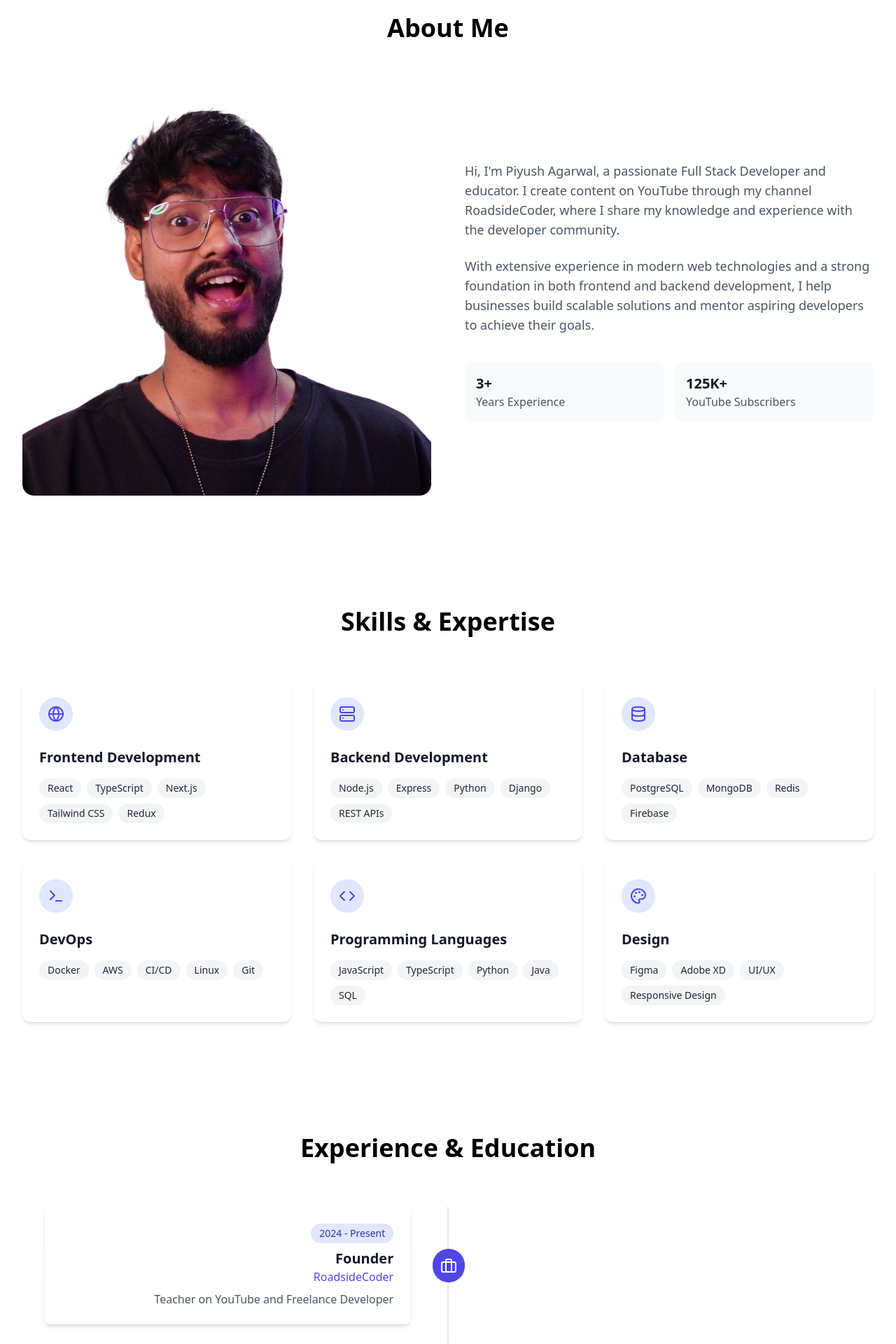
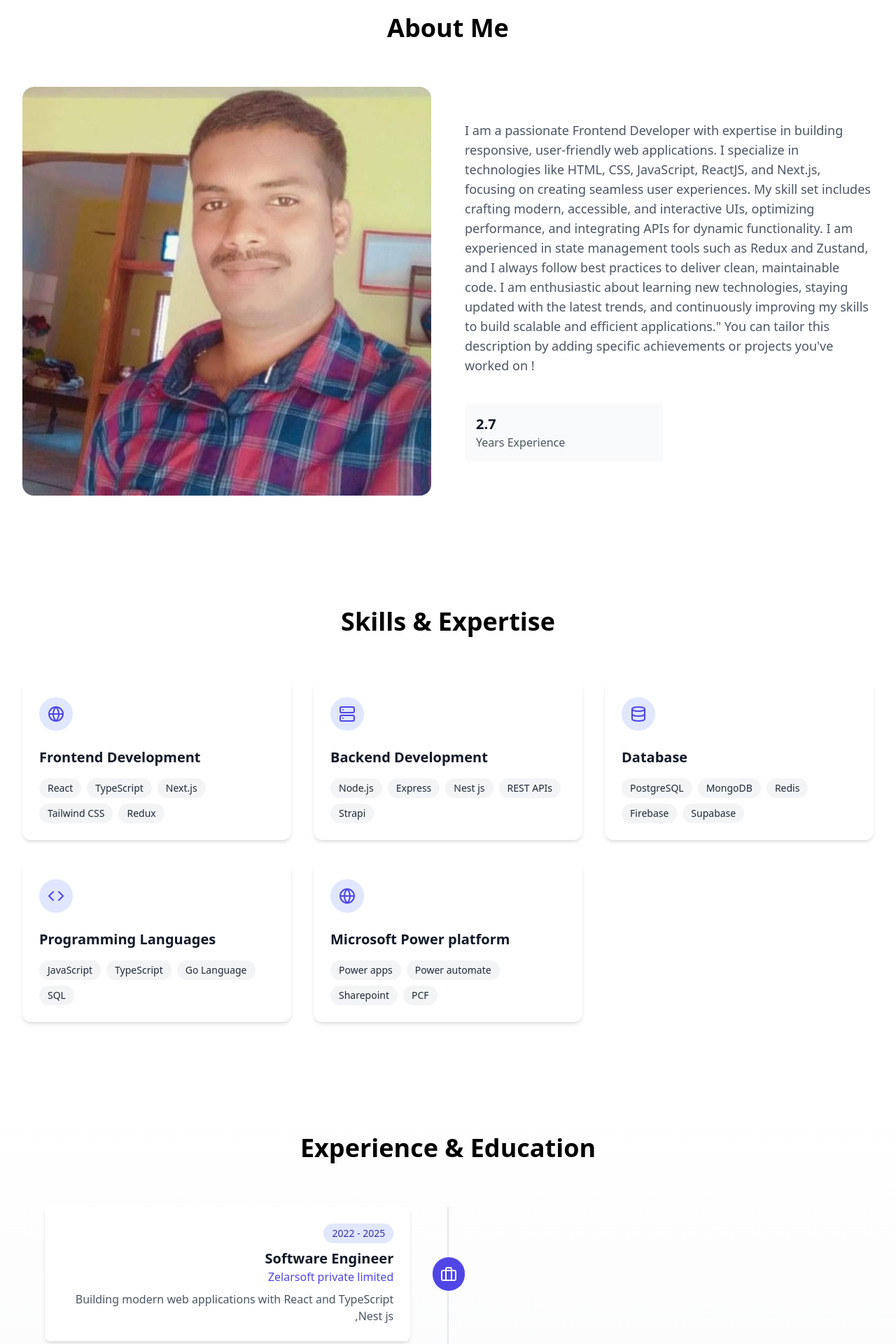
Before and after one commit to vamshiarsam/portfolio, a React (Vite) app: page / in a window 1280 px wide. Shown: the part 860-2780 px from the top of the page at 70% size. Built offline with nearby package versions, Linux system fonts and the light colour scheme.

Commit message:
first commit

```diff
--- a/src/components/About.tsx
+++ b/src/components/About.tsx
@@ -27,39 +27,42 @@ export default function About() {
             variants={fadeInUp}
           >
             <img
-              src="/piyush.png"
+              src="/port.jpeg"
               alt="Piyush Agarwal"
-              className="w-full h-full object-cover rounded-2xl"
+              className="w-full  rounded-2xl"
             />
           </motion.div>
 
           <motion.div className="space-y-6" variants={staggerContainer}>
             <motion.p className="text-lg text-gray-600" variants={fadeInUp}>
-              Hi, I'm Piyush Agarwal, a passionate Full Stack Developer and
-              educator. I create content on YouTube through my channel
-              RoadsideCoder, where I share my knowledge and experience with the
-              developer community.
+              I am a passionate Frontend Developer with expertise in building responsive, user-friendly web applications. I specialize in technologies like HTML, CSS, JavaScript, ReactJS, and Next.js, focusing on creating seamless user experiences.
+
+              My skill set includes crafting modern, accessible, and interactive UIs, optimizing performance, and integrating APIs for dynamic functionality. I am experienced in state management tools such as Redux and Zustand, and I always follow best practices to deliver clean, maintainable code.
+
+              I am enthusiastic about learning new technologies, staying updated with the latest trends, and continuously improving my skills to build scalable and efficient applications."
+
+              You can tailor this description by adding specific achievements or projects you've worked on !
             </motion.p>
 
-            <motion.p className="text-lg text-gray-600" variants={fadeInUp}>
+            {/* <motion.p className="text-lg text-gray-600" variants={fadeInUp}>
               With extensive experience in modern web technologies and a strong
               foundation in both frontend and backend development, I help
               businesses build scalable solutions and mentor aspiring developers
               to achieve their goals.
-            </motion.p>
+            </motion.p> */}
 
             <motion.div
               className="grid grid-cols-2 gap-4 pt-4"
               variants={fadeInUp}
             >
               <div className="p-4 bg-gray-50 rounded-lg">
-                <h3 className="font-bold text-xl text-gray-900">3+</h3>
+                <h3 className="font-bold text-xl text-gray-900">2.7</h3>
                 <p className="text-gray-600">Years Experience</p>
               </div>
-              <div className="p-4 bg-gray-50 rounded-lg">
+              {/* <div className="p-4 bg-gray-50 rounded-lg">
                 <h3 className="font-bold text-xl text-gray-900">125K+</h3>
                 <p className="text-gray-600">YouTube Subscribers</p>
-              </div>
+              </div> */}
             </motion.div>
           </motion.div>
         </motion.div>
--- a/src/components/Contact.tsx
+++ b/src/components/Contact.tsx
@@ -71,7 +71,7 @@ export default function Contact() {
                 </div>
                 <div>
                   <p className="text-sm text-gray-600">Email</p>
-                  <p className="text-gray-900 font-medium">contact@roadsidecoder.com</p>
+                  <p className="text-gray-900 font-medium">arsam.vamshi@gmail.com</p>
                 </div>
               </motion.div>
 
@@ -84,14 +84,14 @@ export default function Contact() {
                 </div>
                 <div>
                   <p className="text-sm text-gray-600">Location</p>
-                  <p className="text-gray-900 font-medium">Bangalore, India</p>
+                  <p className="text-gray-900 font-medium">Hyderabad, India</p>
                 </div>
               </motion.div>
             </div>
           </motion.div>
 
           {/* Contact Form */}
-          <motion.form
+          {/* <motion.form
             ref={formRef}
             onSubmit={handleSubmit}
             className="space-y-6"
@@ -152,7 +152,7 @@ export default function Contact() {
                 </>
               )}
             </motion.button>
-          </motion.form>
+          </motion.form> */}
         </motion.div>
       </div>
     </section>
--- a/src/components/Footer.tsx
+++ b/src/components/Footer.tsx
@@ -6,7 +6,7 @@ export default function Footer() {
       <div className="max-w-7xl mx-auto px-4 sm:px-6 lg:px-8">
         <div className="flex flex-col md:flex-row justify-between items-center">
           <div className="mb-8 md:mb-0">
-            <h3 className="text-2xl font-bold mb-2">Your Name</h3>
+            <h3 className="text-2xl font-bold mb-2">Arsam Vamshi</h3>
             <p className="text-gray-400">Building digital experiences</p>
           </div>
 
@@ -20,7 +20,7 @@ export default function Footer() {
               <Github className="w-6 h-6" />
             </a>
             <a
-              href="https://linkedin.com"
+              href="https://www.linkedin.com/feed/"
               target="_blank"
               rel="noopener noreferrer"
               className="text-gray-400 hover:text-white transition-colors"
@@ -36,7 +36,7 @@ export default function Footer() {
               <Twitter className="w-6 h-6" />
             </a>
             <a
-              href="mailto:your.email@example.com"
+              href="arsam.vamshi@gmail.com"
               className="text-gray-400 hover:text-white transition-colors"
             >
               <Mail className="w-6 h-6" />
@@ -45,7 +45,7 @@ export default function Footer() {
         </div>
 
         <div className="mt-8 pt-8 border-t border-gray-800 text-center text-gray-400">
-          <p>© {new Date().getFullYear()} Your Name. All rights reserved.</p>
+          <p>© {new Date().getFullYear()}  All rights reserved.</p>
         </div>
       </div>
     </footer>
--- a/src/components/Projects.tsx
+++ b/src/components/Projects.tsx
@@ -6,11 +6,12 @@ import ProjectModal from './ProjectModal';
 import type { ProjectItem } from '../types';
 
 export default function Projects() {
-  const [selectedProject, setSelectedProject] = useState<ProjectItem | null>(null);
+  // const [selectedProject, setSelectedProject] = useState<ProjectItem | null>(null);
 
   return (
-    <section id="projects" className="py-20 bg-white">
-      <div className="max-w-7xl mx-auto px-4 sm:px-6 lg:px-8">
+    <section id="projects" className="">
+        {/* <section id="projects" className="py-20 bg-white"></section> */}
+      {/* <div className="max-w-7xl mx-auto px-4 sm:px-6 lg:px-8">
         <motion.h2
           className="text-3xl md:text-4xl font-bold text-center mb-16"
           initial={{ opacity: 0, y: 20 }}
@@ -93,13 +94,13 @@ export default function Projects() {
             </motion.div>
           ))}
         </motion.div>
-      </div>
+      </div> */}
 
-      <ProjectModal
+      {/* <ProjectModal
         project={selectedProject!}
         isOpen={!!selectedProject}
         onClose={() => setSelectedProject(null)}
-      />
+      /> */}
     </section>
   );
 }
--- a/src/components/Skills.tsx
+++ b/src/components/Skills.tsx
@@ -3,6 +3,7 @@ import { motion } from 'framer-motion';
 import { fadeInUp, staggerContainer } from '../utils/animations';
 
 const skills = [
+
   {
     category: 'Frontend Development',
     icon: Globe,
@@ -11,28 +12,28 @@ const skills = [
   {
     category: 'Backend Development',
     icon: Server,
-    skills: ['Node.js', 'Express', 'Python', 'Django', 'REST APIs'],
+    skills: ['Node.js', 'Express', 'Nest js', 'REST APIs','Strapi'],
   },
   {
     category: 'Database',
     icon: Database,
-    skills: ['PostgreSQL', 'MongoDB', 'Redis', 'Firebase'],
-  },
-  {
-    category: 'DevOps',
-    icon: Terminal,
-    skills: ['Docker', 'AWS', 'CI/CD', 'Linux', 'Git'],
+    skills: ['PostgreSQL', 'MongoDB', 'Redis', 'Firebase','Supabase'],
   },
   {
     category: 'Programming Languages',
     icon: Code,
-    skills: ['JavaScript', 'TypeScript', 'Python', 'Java', 'SQL'],
+    skills: ['JavaScript', 'TypeScript', 'Go Language','SQL'],
   },
   {
-    category: 'Design',
-    icon: Palette,
-    skills: ['Figma', 'Adobe XD', 'UI/UX', 'Responsive Design'],
+    category: 'Microsoft Power platform',
+    icon: Globe,
+    skills: ['Power apps', 'Power automate', 'Sharepoint',  'PCF'],
   },
+  // {
+  //   category: 'Design',
+  //   icon: Palette,
+  //   skills: ['Figma', 'Adobe XD', 'UI/UX', 'Responsive Design'],
+  // },
 ];
 
 export default function Skills() {
--- a/src/data/timeline.ts
+++ b/src/data/timeline.ts
@@ -1,46 +1,46 @@
 import { TimelineItem } from '../types';
 
 export const timelineData: TimelineItem[] = [
+  // {
+  //   year: '2024 - Present',
+  //   title: 'Founder',
+  //   company: 'RoadsideCoder',
+  //   description: 'Teacher on YouTube and Freelance Developer',
+  //   icon: 'work'
+  // },
   {
-    year: '2024 - Present',
-    title: 'Founder',
-    company: 'RoadsideCoder',
-    description: 'Teacher on YouTube and Freelance Developer',
+    year: '2022 - 2025',
+    title: 'Software Engineer',
+    company: 'Zelarsoft private limited',
+    description: 'Building modern web applications with React and TypeScript ,Nest js',
     icon: 'work'
   },
+  // {
+  //   year: '2021',
+  //   title: 'Frontend Developer',
+  //   company: 'Incredible.dev',
+  //   description: 'Building modern web applications with React and TypeScript',
+  //   icon: 'work'
+  // },
+  // {
+  //   year: '2021',
+  //   title: 'DevOps Engineer',
+  //   company: 'BNP Paribas',
+  //   description: 'Managing cloud infrastructure and CI/CD pipelines',
+  //   icon: 'work'
+  // },
   {
-    year: '2021 - 2024',
-    title: 'Software Engineer',
-    company: 'Cars24',
-    description: 'Full Stack Development with React, Node.js, and AWS',
-    icon: 'work'
-  },
-  {
-    year: '2021',
-    title: 'Frontend Developer',
-    company: 'Incredible.dev',
-    description: 'Building modern web applications with React and TypeScript',
-    icon: 'work'
-  },
-  {
-    year: '2021',
-    title: 'DevOps Engineer',
-    company: 'BNP Paribas',
-    description: 'Managing cloud infrastructure and CI/CD pipelines',
-    icon: 'work'
-  },
-  {
-    year: '2019 - 2021',
-    title: 'Master of Computer Applications',
-    company: 'VIT Vellore',
-    description: 'Focused on advanced computing and software development',
+    year: '2015 - 2019',
+    title: 'Bachelor of Technology',
+    company: '',
+    description: 'Electronics && Electrical Engineer',
     icon: 'education'
   },
-  {
-    year: '2016 - 2019',
-    title: 'Bachelor of Computer Applications',
-    company: 'VSICS',
-    description: 'Foundation in computer science and programming',
-    icon: 'education'
-  }
+  // {
+  //   year: '2016 - 2019',
+  //   title: 'Bachelor of Computer Applications',
+  //   company: 'VSICS',
+  //   description: 'Foundation in computer science and programming',
+  //   icon: 'education'
+  // }
 ];
```
Also changed, not shown: public/port.jpeg (added).
